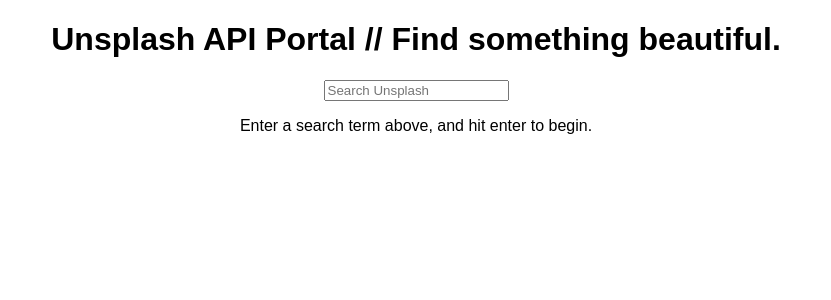
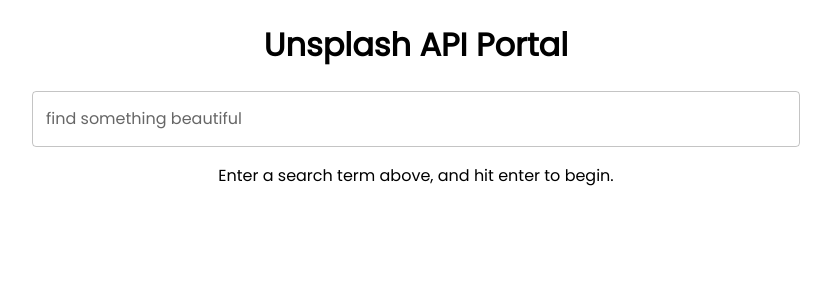
Before and after one commit to zachmorse/TIY-React-week4-day1-project, a React (Create React App) app: page / in a window 1280 px wide. Shown: the top 300 px of the page, without its empty margins (224-1055 px from the left). Built offline with nearby package versions, Linux system fonts and the light colour scheme; no server answers.

Commit message:
fix visual problems, make things nicer

```diff
--- a/package.json
+++ b/package.json
@@ -3,6 +3,10 @@
   "version": "1.0.0",
   "private": true,
   "dependencies": {
+    "@emotion/react": "^11.11.1",
+    "@emotion/styled": "^11.11.0",
+    "@mui/icons-material": "^5.14.0",
+    "@mui/material": "^5.14.0",
     "@types/jest": "^29.5.2",
     "@types/node": "^20.2.5",
     "@types/react": "^18.2.8",
--- a/public/index.html
+++ b/public/index.html
@@ -1,15 +1,21 @@
-<!doctype html>
+<!DOCTYPE html>
 <html lang="en">
     <head>
-    <meta charset="utf-8">
-    <meta name="viewport" content="width=device-width, initial-scale=1, shrink-to-fit=no">
-    <meta name="theme-color" content="#000000">
+        <meta charset="utf-8" />
+        <meta name="viewport" content="width=device-width, initial-scale=1, shrink-to-fit=no" />
+        <meta name="theme-color" content="#000000" />
         <!--
       manifest.json provides metadata used when your web app is added to the
       homescreen on Android. See https://developers.google.com/web/fundamentals/engage-and-retain/web-app-manifest/
     -->
-    <link rel="manifest" href="%PUBLIC_URL%/manifest.json">
-    <link rel="shortcut icon" href="%PUBLIC_URL%/favicon.ico">
+        <link rel="manifest" href="%PUBLIC_URL%/manifest.json" />
+        <link rel="shortcut icon" href="%PUBLIC_URL%/favicon.ico" />
+        <link rel="preconnect" href="https://fonts.googleapis.com" />
+        <link rel="preconnect" href="https://fonts.gstatic.com" crossorigin />
+        <link
+            href="https://fonts.googleapis.com/css2?family=Poppins:ital,wght@0,100;0,200;0,400;1,100;1,400&display=swap"
+            rel="stylesheet"
+        />
         <!--
       Notice the use of %PUBLIC_URL% in the tags above.
       It will be replaced with the URL of the `public` folder during the build.
@@ -22,9 +28,7 @@
         <title>minimal unsplash</title>
     </head>
     <body>
-    <noscript>
-      You need to enable JavaScript to run this app.
-    </noscript>
+        <noscript> You need to enable JavaScript to run this app. </noscript>
         <div id="root"></div>
         <!--
       This HTML file is a template.
@@ -35,6 +39,5 @@
 
       To begin the development, run `npm start` or `yarn start`.
       To create a production bundle, use `npm run build` or `yarn build`.
-    -->
-  </body>
+    --></body>
 </html>
--- a/src/App.tsx
+++ b/src/App.tsx
@@ -1,13 +1,21 @@
 import React, { useEffect } from 'react'
 import { connect } from 'react-redux'
 import { useMediaQuery } from 'react-responsive'
-import { updateQuery, searchPhotos, retrieveMorePhotos } from './store/actions/search'
+import Button from '@mui/material/Button'
+import { updateQuery, searchPhotos, retrieveMorePhotos, removePreviousQuery } from './store/actions/search'
 import { updateColumns } from './store/actions/list'
+import { createTheme, ThemeProvider } from '@mui/material'
 
 import List from './components/List'
 import Form from './components/Form'
 import PreviouslySearched from './components/PreviouslySearched'
 import './styles/App.css'
+
+const theme = createTheme({
+    typography: {
+        fontFamily: ['Poppins'].join(',')
+    }
+})
 
 interface iApp {
     query: string
@@ -17,6 +25,7 @@ interface iApp {
     searchPhotos: (query: string) => void
     isInitialSearch: boolean
     retrieveMorePhotos: (searchTerm: string) => void
+    removePreviousQuery: (query: string) => void
     updateColumns: (number: number) => void
     columns: number
 }
@@ -29,11 +38,13 @@ const App = ({
     searchPhotos,
     isInitialSearch,
     retrieveMorePhotos,
+    removePreviousQuery,
     updateColumns,
-    columns,
+    columns
 }: iApp): JSX.Element => {
     const singleColumn = useMediaQuery({ query: '(max-width: 800px)' })
     const doubleColumn = useMediaQuery({ query: '(max-width: 1050px)' })
+
 
     useEffect(() => {
         const columns = singleColumn ? 1 : doubleColumn ? 2 : 3
@@ -41,25 +52,34 @@ const App = ({
     }, [singleColumn, doubleColumn])
 
     return (
+        <ThemeProvider theme={theme}>
             <div className='App'>
-            <h1>Unsplash API Portal // Find something beautiful.</h1>
+                <div className='controlsContainer'>
+                    <h1>Unsplash API Portal</h1>
                     <Form query={query} searchPhotos={searchPhotos} updateQuery={updateQuery} />
-            <PreviouslySearched previouslySearched={previouslySearched} searchPhotos={searchPhotos} />
+                    <PreviouslySearched
+                        previouslySearched={previouslySearched}
+                        searchPhotos={searchPhotos}
+                        removePreviousQuery={removePreviousQuery}
+                    />
+                </div>
                 {isInitialSearch ? (
                     <div>Enter a search term above, and hit enter to begin.</div>
                 ) : (
                     <List images={images} columns={columns} />
                 )}
                 {images.length ? (
-                <div
-                    style={{ margin: '2rem' }}
-                    onClick={() => {
-                        retrieveMorePhotos(previouslySearched[previouslySearched.length - 1])
-                    }}>
-                    load more
+                    <div className='loadMoreContainer'>
+                        <Button
+                            variant='outlined'
+                            onClick={() => retrieveMorePhotos(previouslySearched[previouslySearched.length - 1])}
+                        >
+                            Load More
+                        </Button>
                     </div>
                 ) : null}
             </div>
+        </ThemeProvider>
     )
 }
 
@@ -68,7 +88,7 @@ const mapStateToProps = (state: any) => ({
     images: state.search.images,
     previouslySearched: state.search.previouslySearched,
     isInitialSearch: state.search.isInitialSearch,
-    columns: state.list.columns,
+    columns: state.list.columns
 })
 
 const mapDispatchToProps = (dispatch: any) => ({
@@ -76,6 +96,7 @@ const mapDispatchToProps = (dispatch: any) => ({
     searchPhotos: (query: string) => dispatch(searchPhotos(query)),
     retrieveMorePhotos: (query: string) => dispatch(retrieveMorePhotos(query)),
     updateColumns: (payload: number) => dispatch(updateColumns(payload)),
+    removePreviousQuery: (query: string) => dispatch(removePreviousQuery(query))
 })
 
 export default connect(mapStateToProps, mapDispatchToProps)(App)
--- a/src/components/Form.tsx
+++ b/src/components/Form.tsx
@@ -1,8 +1,9 @@
 import React from 'react'
+import TextField from '@mui/material/TextField'
 import '../styles/Form.css'
 
 interface iForm {
-    query: string;
+    query: string
     searchPhotos: (query: string) => void
     updateQuery: (query: string) => void
 }
@@ -14,11 +15,11 @@ const Form = ({ query, searchPhotos, updateQuery }: iForm) => {
             onSubmit={e => {
                 e.preventDefault()
                 searchPhotos(query)
-            }}>
-            <input
-                type='text'
-                id='search'
-                placeholder='Search Unsplash'
+            }}
+        >
+            <TextField
+                fullWidth
+                label='find something beautiful'
                 value={query}
                 onChange={e => updateQuery(e.target.value)}
             />
--- a/src/components/List.tsx
+++ b/src/components/List.tsx
@@ -11,7 +11,7 @@ const List = ({ images, columns }: iList) => {
 
     // sort columns horizontally across columns while still breaking them up into columns
     // this is to ensure that new images are displayed at the bottom of all previous images,
-    // rather than being spread across the columns in non-search order
+    // rather than being spread across the columns in non-search order.
     useEffect(() => {
         let iterator = 0
         const sorted = images.reduce((acc: any, item: object) => {
--- a/src/components/PreviouslySearched.tsx
+++ b/src/components/PreviouslySearched.tsx
@@ -1,17 +1,26 @@
 import React from 'react'
+import Chip from '@mui/material/Chip'
+import ClearIcon from '@mui/icons-material/Clear'
+import '../styles/PreviouslySearched.css'
 
 interface iPreviouslySearched {
     previouslySearched: string[]
     searchPhotos: (query: string) => void
+    removePreviousQuery: (query: string) => void
 }
 
-const PreviouslySearched = ({ previouslySearched, searchPhotos }: iPreviouslySearched) => {
+const PreviouslySearched = ({ previouslySearched, searchPhotos, removePreviousQuery }: iPreviouslySearched) => {
     return previouslySearched.length >= 1 ? (
-        <div>
-            {previouslySearched.map((x, idx) => (
-                <div key={idx} onClick={() => searchPhotos(x)}>
-                    {x}
-                </div>
+        <div className='previouslySearchedContainer'>
+            {previouslySearched.map((searchTerm, idx) => (
+                <Chip
+                    label={searchTerm}
+                    key={idx}
+                    variant='outlined'
+                    onClick={() => searchPhotos(searchTerm)}
+                    onDelete={() => removePreviousQuery(searchTerm)}
+                    deleteIcon={<ClearIcon />}
+                />
             ))}
         </div>
     ) : null
--- a/src/store/actions/actionTypes.ts
+++ b/src/store/actions/actionTypes.ts
@@ -1,5 +1,6 @@
 export const SEARCH_PHOTOS = 'SEARCH_PHOTOS'
 export const UPDATE_QUERY = 'UPDATE_QUERY'
 export const RETRIEVE_MORE_PHOTOS = 'RETRIEVE_MORE_PHOTOS'
+export const REMOVE_PREVIOUS_QUERY = 'REMOVE_PREVIOUS_QUERY'
 
 export const UPDATE_COLUMNS = 'UPDATE_COLUMNS'
--- a/src/store/actions/search.ts
+++ b/src/store/actions/search.ts
@@ -1,6 +1,6 @@
 import axios from 'axios'
 import store from '../store'
-import { UPDATE_QUERY, SEARCH_PHOTOS, RETRIEVE_MORE_PHOTOS } from './actionTypes'
+import { UPDATE_QUERY, SEARCH_PHOTOS, RETRIEVE_MORE_PHOTOS, REMOVE_PREVIOUS_QUERY } from './actionTypes'
 
 export const BASE_URL = process.env.REACT_APP_UNSPLASH_BASE_URL
 export const CLIENT_ID = process.env.REACT_APP_UNSPLASH_CLIENT_ID
@@ -33,3 +33,5 @@ export const retrieveMorePhotos = (query: string) => async (dispatch: any) => {
         )
         .catch(err => console.log(`ERROR: ${err}`))
 }
+
+export const removePreviousQuery = (query: string) => ({ type: REMOVE_PREVIOUS_QUERY, payload: query })
--- a/src/styles/App.css
+++ b/src/styles/App.css
@@ -1,7 +1,20 @@
 .App {
+    max-width: 90rem;
+    margin: auto;
     text-align: center;
+    font-family: 'Poppins'!important;
 }
 
-.body {
-    background-color: #e8e9ed;
+.controlsContainer {
+    width: 50rem;
+    margin: auto;
+
+    @media (max-width: 800px) {
+        width: 100%;
+        padding: 0rem;
+    }
 }
+
+.loadMoreContainer {
+    margin: 2rem;
+}
--- a/src/styles/Form.css
+++ b/src/styles/Form.css
@@ -1,3 +1,8 @@
 .form {
     margin: 1rem;
 }
+
+.searchInput {
+    width: 24rem;
+    font-family: 'Poppins';
+}
--- /dev/null
+++ b/src/styles/PreviouslySearched.css
@@ -0,0 +1,11 @@
+.previouslySearchedContainer {
+  display: flex;
+  flex-direction: row;
+  justify-content: center;
+  gap: 4px;
+  flex-wrap: wrap;
+
+  @media (max-width: 800px) {
+    padding: 0rem 2rem;
+}
+}
```
Also changed, not shown: src/store/reducers/searchReducer.ts (+8 -3 lines), 1 other file (tests, documents, lock files or other folders). Lines whose indentation alone changed are shown as unchanged.
